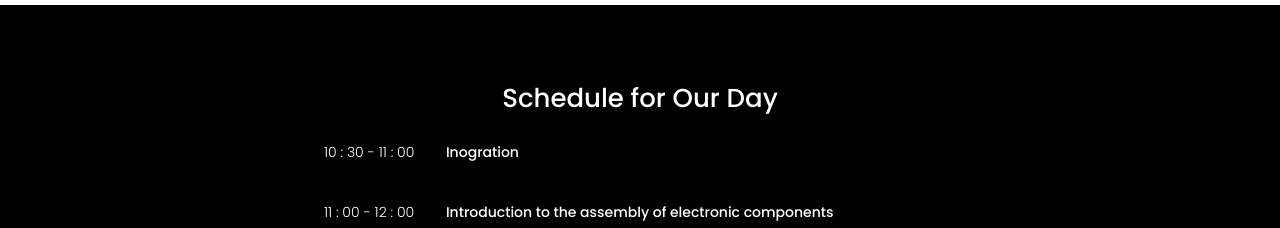
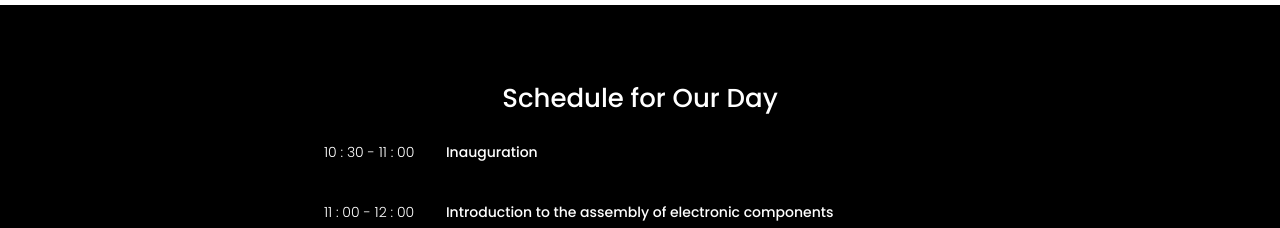
Before and after one commit to tanmaysingewar/arduino-workshop, a Next.js app: page / in a window 1280 px wide. Shown: the part 1560-1788 px from the top of the page. Built offline with nearby package versions, Linux system fonts and the light colour scheme.

Commit message:
eight commit

```diff
--- a/components/Shedule.js
+++ b/components/Shedule.js
@@ -10,7 +10,7 @@ function Shedule() {
             <table align="center">
               <tr>
                 <td style={{width : 120}}><span style={{fontSize : 14, color : "#fff", fontWeight : 300}}>10 : 30 - 11 : 00  </span></td>
-                <td><p style={{textAlign : "left"}}> Inogration  </p></td>
+                <td><p style={{textAlign : "left"}}> Inauguration </p></td>
               </tr>
               <tr>
                 <td><span style={{fontSize : 14, color : "#fff", fontWeight : 300}}>11 : 00 - 12 : 00  </span></td>
```
